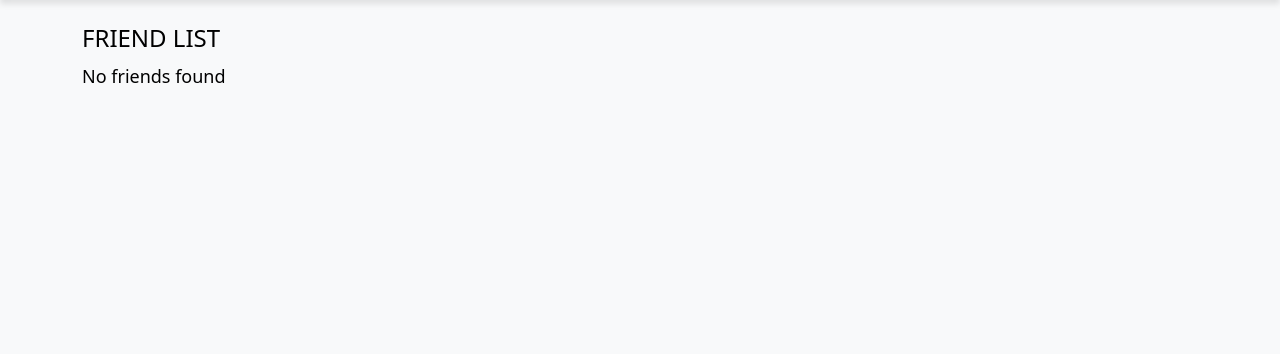
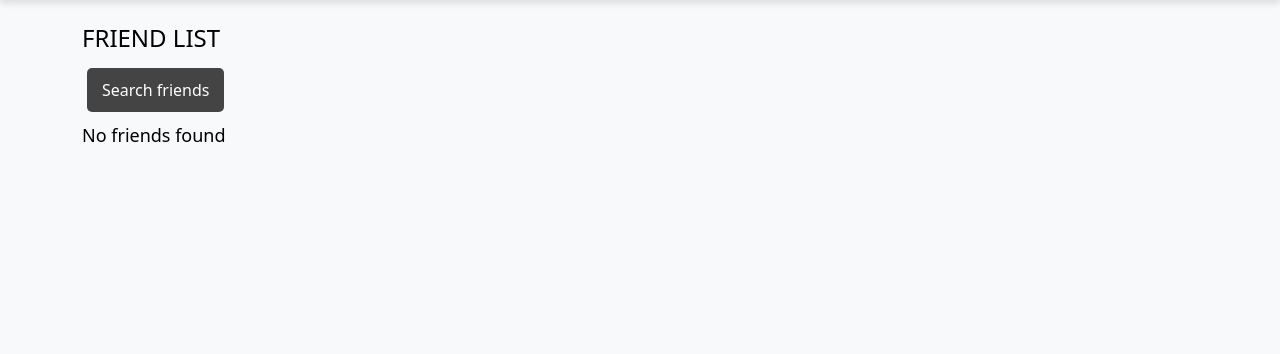
Before and after one commit to acromat1c/DTE2604, a Django app: page /friends in a window 1280 px wide. Shown: the part 66-420 px from the top of the page. Run offline with Django 5.2, Linux system fonts and the light colour scheme; the visitor is signed in with stand-in values (Sample User, id 1); data comes from the database, SQL or seed files in the repository; data that the repository does not hold is empty.

Commit message:
Button to search page + search works now

```diff
--- a/app/programmingCourse/models_io.py
+++ b/app/programmingCourse/models_io.py
@@ -143,6 +143,9 @@ def get_friends(user) -> list:
     friends = [x.user2 for x in Friend.objects.filter(user1=user)]
     friends.extend([x.user1 for x in Friend.objects.filter(user2=user)])
     return friends
+
+def search_users(search) -> list:
+    return [x for x in User.objects.filter(username__icontains=search)]
 
 def get_user_balance(user):
     try:
--- a/app/programmingCourse/views.py
+++ b/app/programmingCourse/views.py
@@ -140,8 +140,14 @@ def friendList(request):
 def friend(request, name):
     return render(request, "programmingCourse/friend.html", {"name": name})
 
+@login_required(login_url="/login")
 def friend_search(request):
-    return render(request, "programmingCourse/friend_search.html")
+    search = request.GET.get("q", "")
+    if search:
+        search_results = search_users(search)
+    else:
+        search_results = []
+    return render(request, "programmingCourse/friend_search.html", {"search_results": search_results})
 
 
 @login_required(login_url="/login")
--- a/app/templates/programmingCourse/friendList.html
+++ b/app/templates/programmingCourse/friendList.html
@@ -6,6 +6,10 @@
 
 <h1>FRIEND LIST</h1>
 
+<a href="{% url "programing_course_app:friend_search" %}">
+        <button class="button">Search friends</button>
+</a>
+
 {% for friend in friends %}
         <a href="{% url "programing_course_app:user" username=friend.username %}"><h2>{{ friend.username }}</h2></a>
 {% empty %}
```
Also changed, not shown: app/templates/programmingCourse/friend_search.html (+13 -5 lines).
